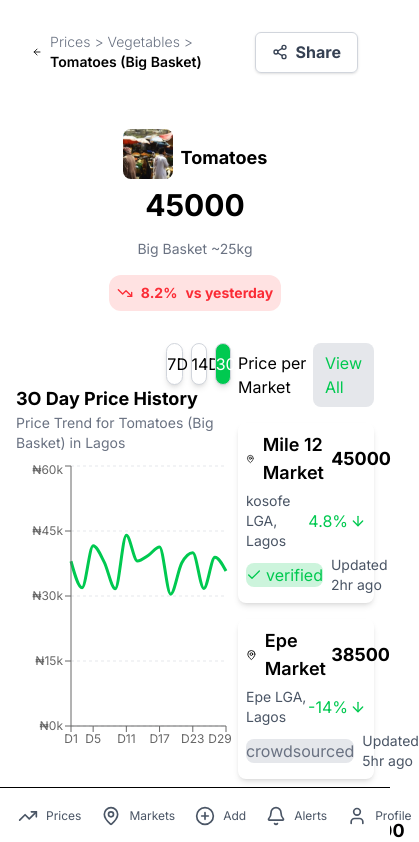
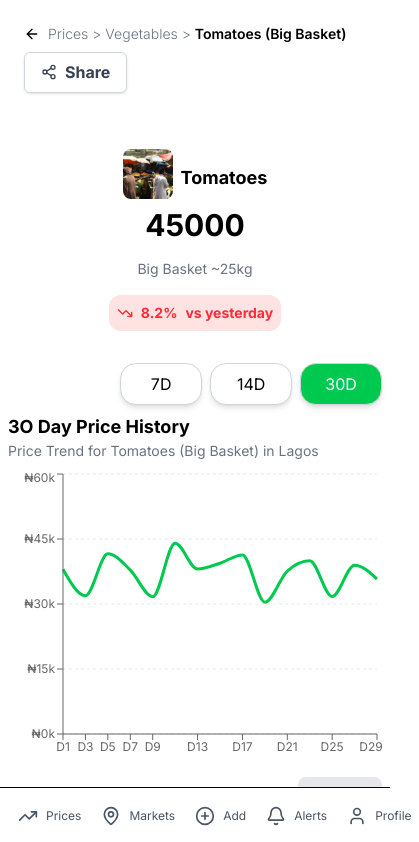
Before and after one commit to mdmuche/naijaprice-frontend, a React (Vite) app: page /commodities/1 in a window 390 px wide. Shown: the top 842 px of the page, 419 px wide, since content can reach past the window. Built offline with nearby package versions, Linux system fonts and the light colour scheme.

Commit message:
feat: add responsiveness to commodities page

```diff
--- a/src/components/PriceHistory.jsx
+++ b/src/components/PriceHistory.jsx
@@ -2,9 +2,9 @@ import CommodityTrendChart from "./CommodityTrendChart";
 
 function PriceHistory() {
   return (
-    <div className="w-[60%]">
+    <div className="w-full xl:w-[60%]">
       <div className="w-full flex justify-end">
-        <div className="w-[30%] grid grid-cols-3 gap-2">
+        <div className="w-[70%] mb-2 sm:w-[30%] grid grid-cols-3 gap-2">
           <div className="text-center py-2 border border-gray-300 rounded-2xl bg-white shadow-md">
             7D
           </div>
--- a/src/components/PricePerMarketList.jsx
+++ b/src/components/PricePerMarketList.jsx
@@ -34,7 +34,7 @@ function PricePerMarketList() {
     },
   ];
   return (
-    <div className="w-[38%]">
+    <div className="w-full xl:w-[38%]">
       <div className="w-full flex items-center justify-between">
         <h3>Price per Market</h3>
         <div className="text-[#00C950] bg-gray-200 py-2 px-3 cursor-pointer rounded-lg">
@@ -43,16 +43,7 @@ function PricePerMarketList() {
       </div>
       <div>
         {pricePerMarketList.map((pricePerMarket) => (
-          <PricePerMarketCard
-            key={pricePerMarket.id}
-            market={pricePerMarket.market}
-            location={pricePerMarket.location}
-            price={pricePerMarket.price}
-            status={pricePerMarket.status}
-            timeAgo={pricePerMarket.timeAgo}
-            trendDirection={pricePerMarket.trendDirection}
-            trendValue={pricePerMarket.trendValue}
-          />
+          <PricePerMarketCard key={pricePerMarket.id} {...pricePerMarket} />
         ))}
       </div>
     </div>
--- a/src/pages/Commodity.jsx
+++ b/src/pages/Commodity.jsx
@@ -12,10 +12,10 @@ function Commodity() {
   return (
     <div className="flex h-screen">
       <Navigation />
-      <div className="flex-1 flex flex-col gap-4 p-4 md:ml-64">
+      <div className="flex-1 flex flex-col gap-4 p-2 sm:p-4 md:ml-64">
         {commodityData ? (
           <>
-            <div className="flex items-center justify-between gap-4 mb-2 p-4 text-sm">
+            <div className="flex flex-col items-start gap-2 sm:flex-row sm:items-center sm:justify-between sm:gap-4 mb-2 p-4 text-sm">
               <div className="flex items-center gap-2">
                 <ArrowLeft size={16} className="text-black" />
                 <p>
@@ -25,7 +25,9 @@ function Commodity() {
                   <span className="font-semibold">Tomatoes (Big Basket)</span>
                 </p>
               </div>
-              <BtnSecondary icon={<Share2 size={16} />} text="Share" />
+              <div>
+                <BtnSecondary icon={<Share2 size={16} />} text="Share" />
+              </div>
             </div>
             <div className="flex flex-col items-center p-4">
               {commodities
@@ -71,7 +73,10 @@ function Commodity() {
                   </div>
                 ))}
             </div>
-            <div className="flex justify-between">
+            <div
+              className="flex flex-col gap-2 xl:flex-row xl:justify-between
+            "
+            >
               <PriceHistory />
               <PricePerMarketList />
             </div>
```
